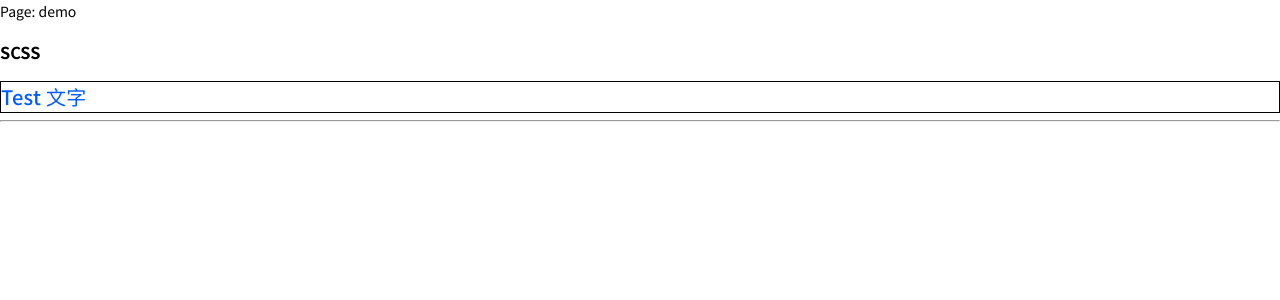
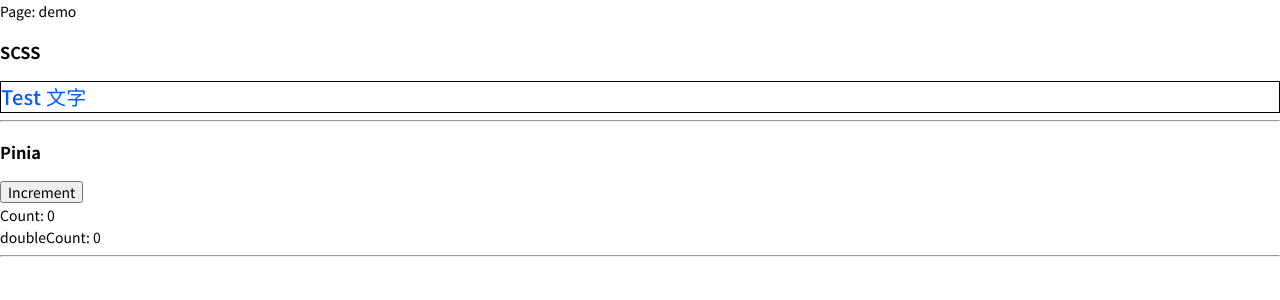
Before and after one commit to judy00/nuxt3-template, a Nuxt app: page /demo in a window 1280 px wide. Shown: the top 300 px of the page. Built offline with nearby package versions, Linux system fonts and the light colour scheme.

Commit message:
feat(package): 安裝 Pinia

```diff
--- a/nuxt.config.ts
+++ b/nuxt.config.ts
@@ -19,6 +19,9 @@ export default defineNuxtConfig({
       ]
     }
   },
+  modules: [
+    '@pinia/nuxt'
+  ],
   css: ['~/assets/scss/main.scss'],
   vite: {
     css: {
--- a/package.json
+++ b/package.json
@@ -10,8 +10,10 @@
     "postinstall": "nuxt prepare"
   },
   "dependencies": {
+    "@pinia/nuxt": "^0.5.1",
     "normalize.css": "^8.0.1",
     "nuxt": "^3.11.2",
+    "pinia": "^2.1.7",
     "sass": "^1.77.1",
     "vue": "^3.4.27",
     "vue-router": "^4.3.2"
--- a/pages/demo.vue
+++ b/pages/demo.vue
@@ -4,10 +4,20 @@
     <h3>SCSS</h3>
     <div class="scss-text">Test 文字</div>
     <hr>
+    <h3>Pinia</h3>
+    <div>
+      <button @click="counterStore.increment">Increment</button>
+      <div>Count: {{ counterStore.count }}</div>
+      <div>doubleCount: {{ counterStore.doubleCount }}</div>
+    </div>
+    <hr>
   </div>
 </template>
 
-<script lang="ts" setup>
+<script setup>
+import { useCounterStore } from '@/stores/counter'
+
+const counterStore = useCounterStore()
 </script>
 
 <style lang="scss">
--- /dev/null
+++ b/stores/counter.js
@@ -0,0 +1,17 @@
+import { defineStore } from 'pinia'
+
+export const useCounterStore = defineStore('counter', () => {
+  const count = ref(0)
+  const name = ref('Eduardo')
+  const doubleCount = computed(() => count.value * 2)
+  function increment() {
+    count.value++
+  }
+
+  return {
+    count,
+    name,
+    doubleCount,
+    increment
+  }
+})
```
Also changed, not shown: 1 other file (tests, documents, lock files or other folders).
